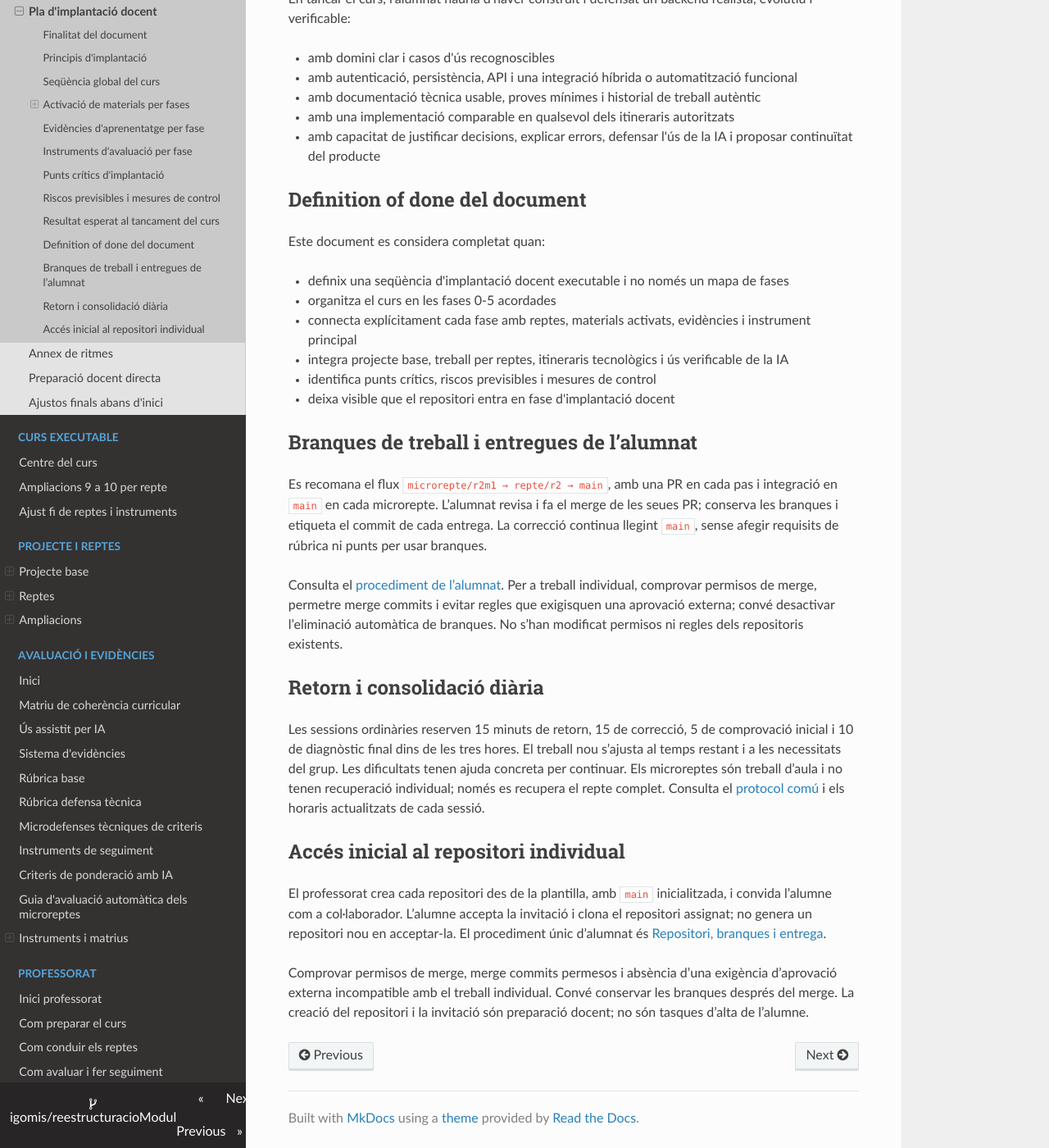
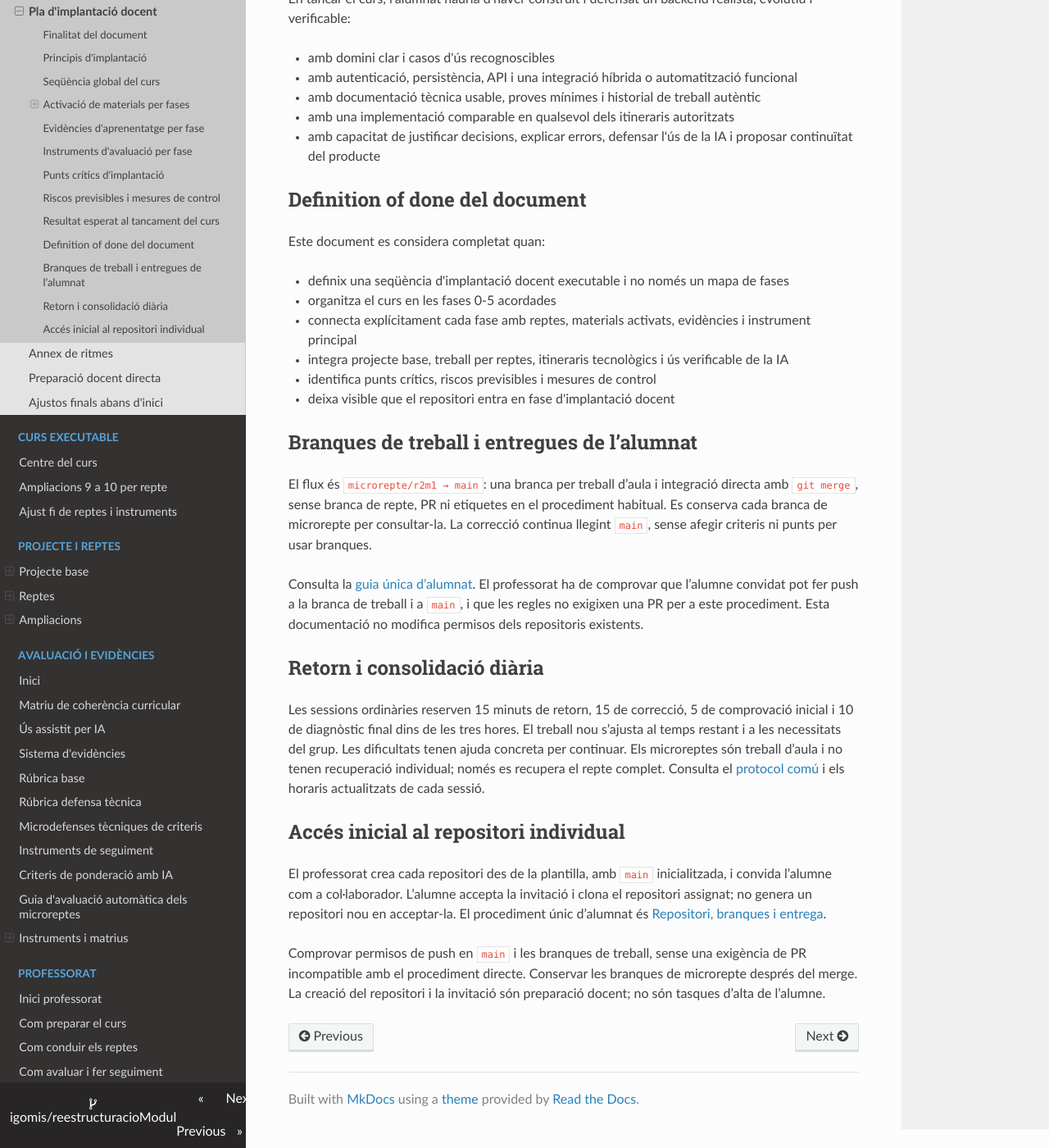
Before and after one commit to igomis/reestructuracioModul, an MkDocs documentation site: the page built from docs/01_programacio_modul/pla_implantacio_docent.md, in a window 1280 px wide and 1400 px high, scrolled down 3714 px. Shown: the whole window at 82% size. Built offline with MkDocs 1.6.1, drawn with Linux system fonts in a browser that asks for light colours; nearby versions of some CDN libraries.

Commit message:
docs: simplifica entregues a branca de microrepte i merge directe a main

```diff
--- a/docs/01_programacio_modul/pla_implantacio_docent.md
+++ b/docs/01_programacio_modul/pla_implantacio_docent.md
@@ -135,9 +135,9 @@
 
 ## Branques de treball i entregues de l’alumnat
 
-Es recomana el flux `microrepte/r2m1 → repte/r2 → main`, amb una PR en cada pas i integració en `main` en cada microrepte. L’alumnat revisa i fa el merge de les seues PR; conserva les branques i etiqueta el commit de cada entrega. La correcció continua llegint `main`, sense afegir requisits de rúbrica ni punts per usar branques.
+El flux és `microrepte/r2m1 → main`: una branca per treball d’aula i integració directa amb `git merge`, sense branca de repte, PR ni etiquetes en el procediment habitual. Es conserva cada branca de microrepte per consultar-la. La correcció continua llegint `main`, sense afegir criteris ni punts per usar branques.
 
-Consulta el [procediment de l’alumnat](https://cipfpbatoi.github.io/dwes2627/04_materials/guia_pujar_treball_autocorreccio.html). Per a treball individual, comprovar permisos de merge, permetre merge commits i evitar regles que exigisquen una aprovació externa; convé desactivar l’eliminació automàtica de branques. No s’han modificat permisos ni regles dels repositoris existents.
+Consulta la [guia única d’alumnat](https://cipfpbatoi.github.io/dwes2627/04_materials/guia_pujar_treball_autocorreccio.html). El professorat ha de comprovar que l’alumne convidat pot fer push a la branca de treball i a `main`, i que les regles no exigixen una PR per a este procediment. Esta documentació no modifica permisos dels repositoris existents.
 
 ## Retorn i consolidació diària
 
@@ -147,4 +147,4 @@
 
 El professorat crea cada repositori des de la plantilla, amb `main` inicialitzada, i convida l’alumne com a col·laborador. L’alumne accepta la invitació i clona el repositori assignat; no genera un repositori nou en acceptar-la. El procediment únic d’alumnat és [Repositori, branques i entrega](https://cipfpbatoi.github.io/dwes2627/04_materials/guia_pujar_treball_autocorreccio.html).
 
-Comprovar permisos de merge, merge commits permesos i absència d’una exigència d’aprovació externa incompatible amb el treball individual. Convé conservar les branques després del merge. La creació del repositori i la invitació són preparació docent; no són tasques d’alta de l’alumne.
+Comprovar permisos de push en `main` i les branques de treball, sense una exigència de PR incompatible amb el procediment directe. Conservar les branques de microrepte després del merge. La creació del repositori i la invitació són preparació docent; no són tasques d’alta de l’alumne.
```
Also changed, not shown: docs/01_programacio_modul/retorn_i_consolidacio_microreptes.md (+1 -1 lines).
